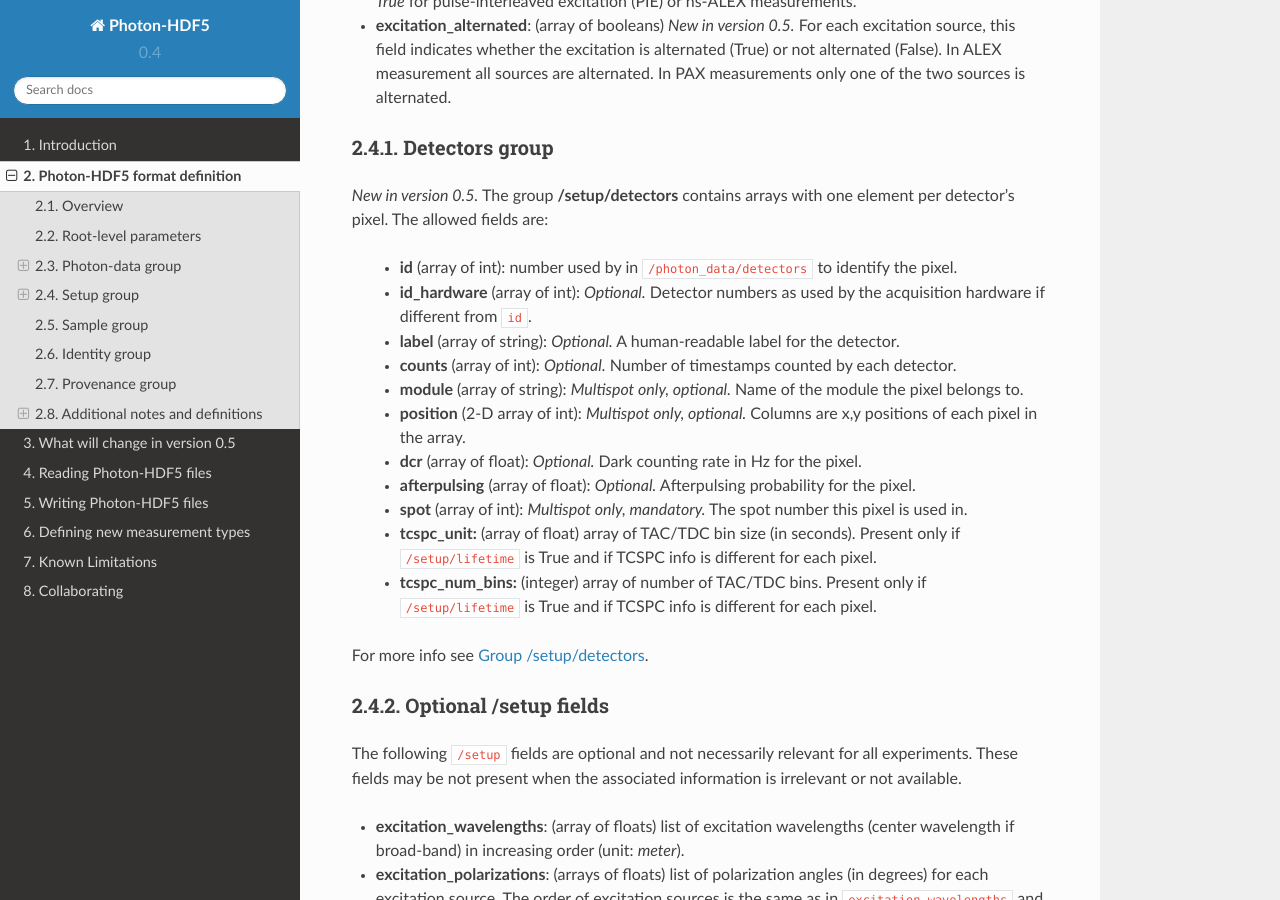
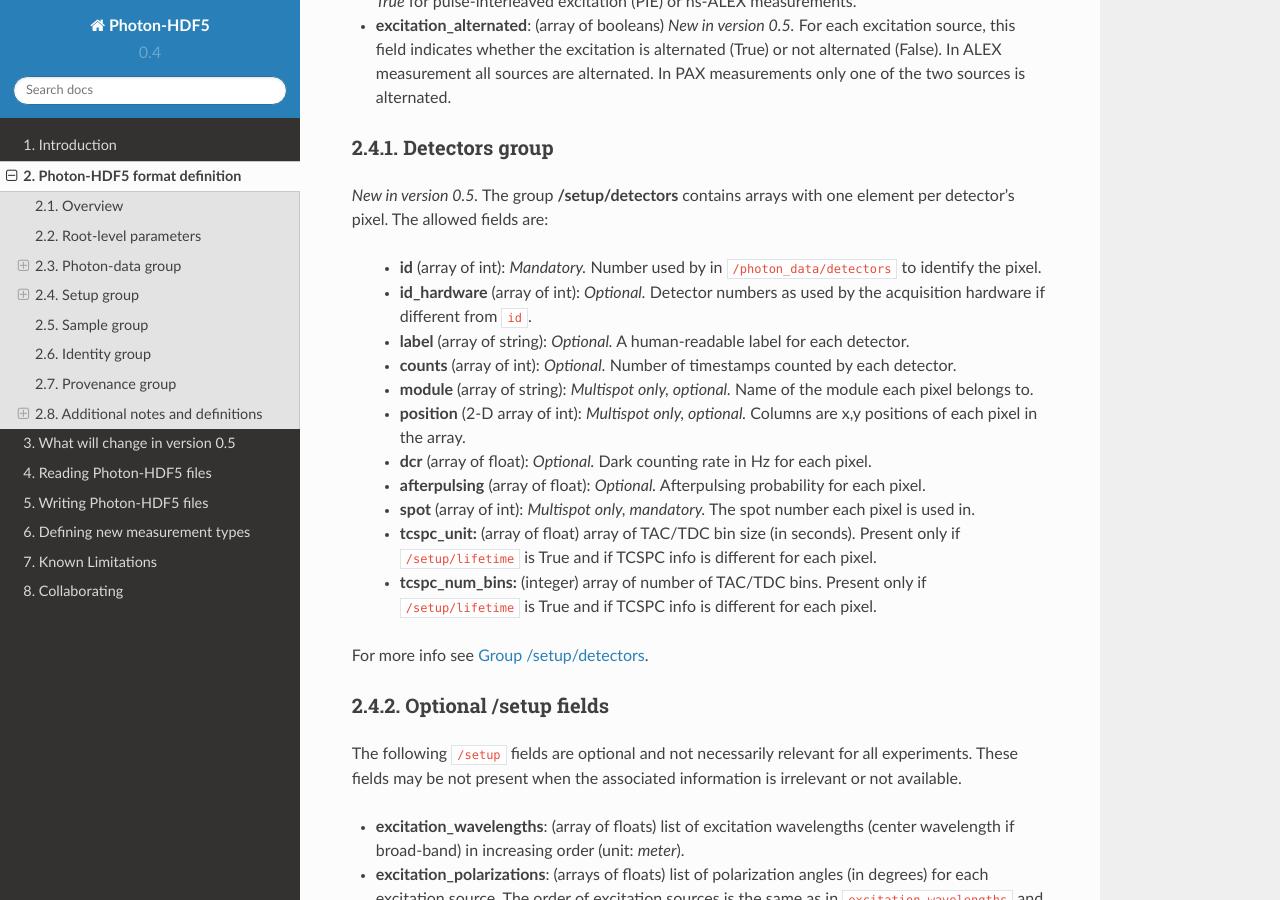
Before and after one commit to Photon-HDF5/photon-hdf5, a Sphinx documentation site: the page built from docs/phdata.rst, in a window 1280 px wide and 900 px high, scrolled down 6693 px. Built offline with Sphinx 7.4.7 and the Read the Docs theme 2.0.0, drawn with Linux system fonts in a browser that asks for light colours.

Commit message:
Specify mandatory/optional in /setup/detectors

```diff
--- a/docs/phdata.rst
+++ b/docs/phdata.rst
@@ -306,20 +306,20 @@ Detectors group
 *New in version 0.5.* The group **/setup/detectors**
 contains arrays with one element per detector's pixel.  The allowed fields are:
 
-    - **id** (array of int): number used by in ``/photon_data/detectors`` to
+    - **id** (array of int): *Mandatory.* Number used by in ``/photon_data/detectors`` to
       identify the pixel.
     - **id_hardware** (array of int): *Optional.* Detector numbers as used by the
       acquisition hardware if different from ``id``.
-    - **label** (array of string): *Optional.* A human-readable label for the detector.
+    - **label** (array of string): *Optional.* A human-readable label for each detector.
     - **counts** (array of int): *Optional.* Number of timestamps counted by each detector.
-    - **module** (array of string): *Multispot only, optional.* Name of the module the
+    - **module** (array of string): *Multispot only, optional.* Name of the module each
       pixel belongs to.
     - **position** (2-D array of int): *Multispot only, optional.* Columns are x,y
       positions of each pixel in the array.
-    - **dcr** (array of float): *Optional.* Dark counting rate in Hz for the pixel.
+    - **dcr** (array of float): *Optional.* Dark counting rate in Hz for each pixel.
     - **afterpulsing** (array of float): *Optional.* Afterpulsing probability
-      for the pixel.
-    - **spot** (array of int): *Multispot only, mandatory.* The spot number this pixel is
+      for each pixel.
+    - **spot** (array of int): *Multispot only, mandatory.* The spot number each pixel is
       used in.
     - **tcspc_unit:** (array of float) array of TAC/TDC bin size (in seconds).
       Present only if ``/setup/lifetime`` is True and if TCSPC info is different
```
